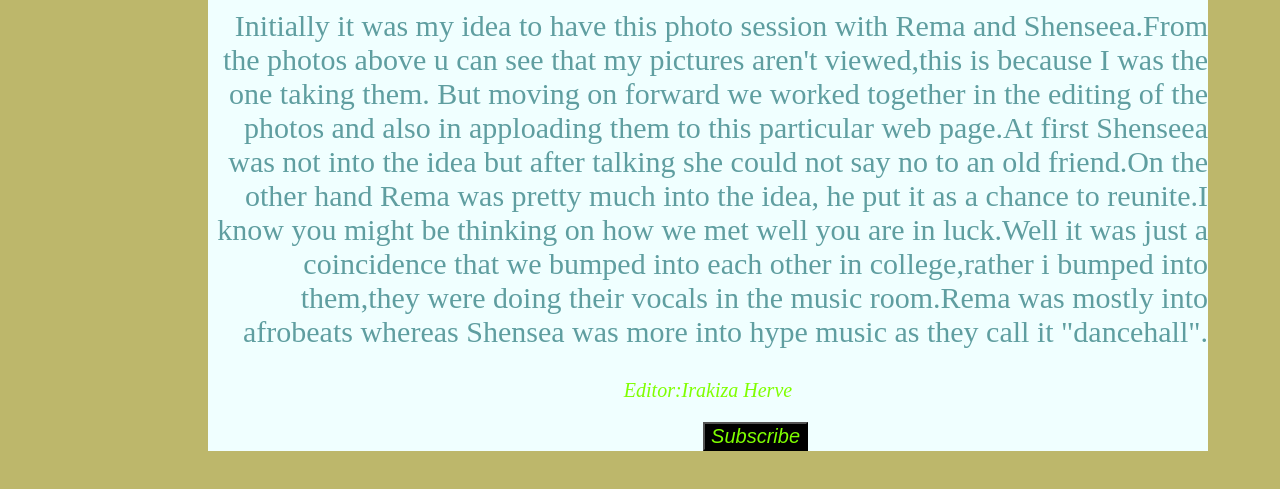
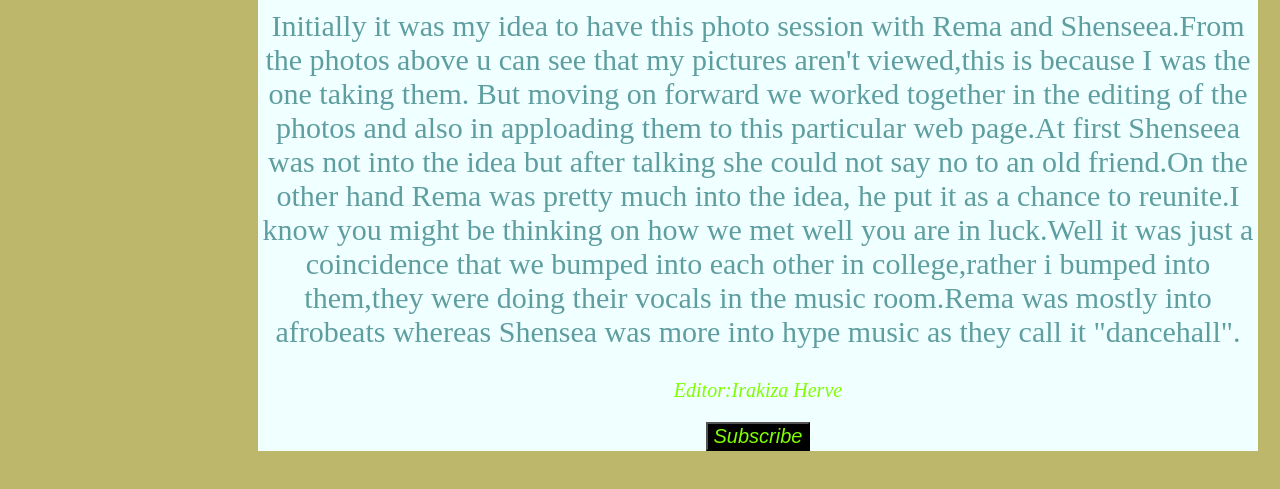
Before and after one commit to MR-HERVE/album-page, a plain HTML site: page index.html in a window 1280 px wide. Shown: the part 205-694 px from the top of the page. Drawn offline with Linux system fonts and the light colour scheme.

Commit message:
added css changes to html

```diff
--- a/index.html
+++ b/index.html
@@ -39,7 +39,7 @@
 
             button{
                 background-color: black;
-                margin-right: 400px;
+                text-align: center;
             }
         </style>
     </body>
--- a/main.css
+++ b/main.css
@@ -5,8 +5,8 @@ body{
 #web_card{
      width: 1000px;
      background-color: azure;
-     text-align: right;
-     margin-left: 200px;
+     text-align: center;
+     margin-left: 250px;
 }
 
 #photo-text{
```
